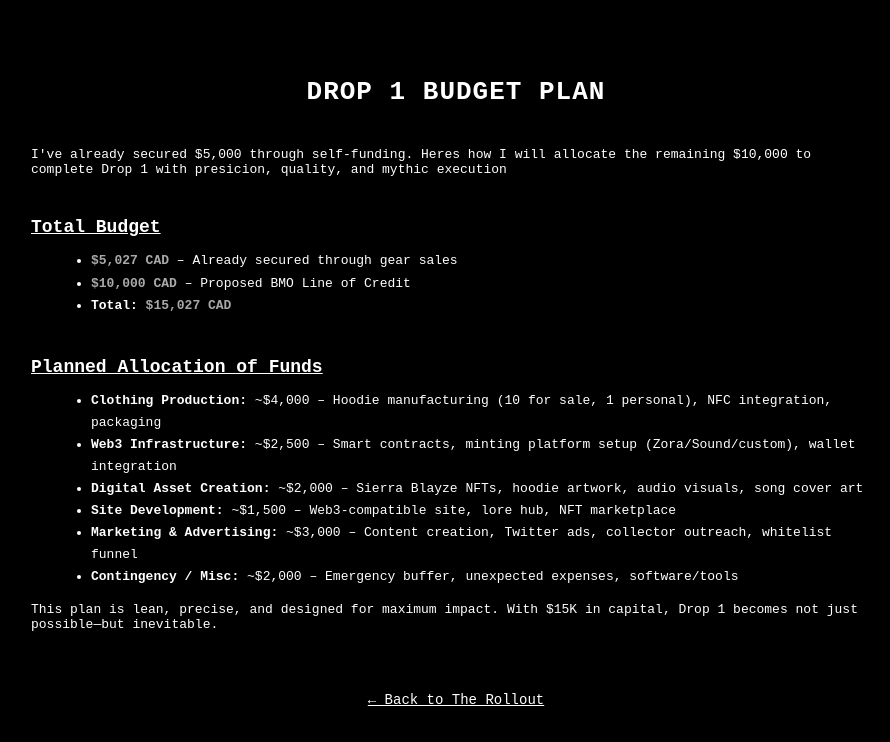
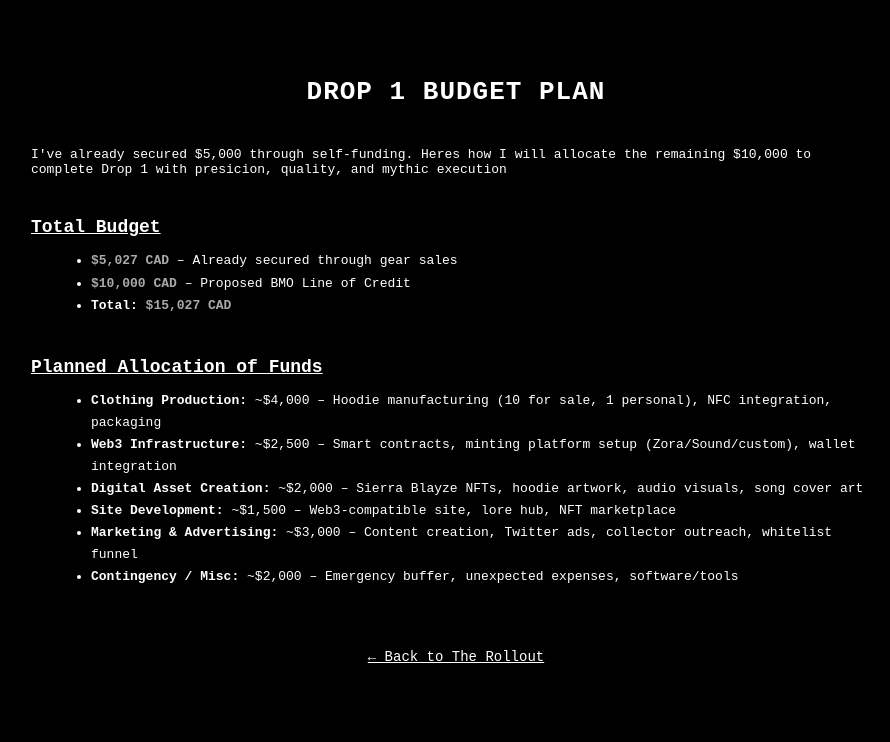
Before and after one commit to DivineTouchHQ/divine-touch-swordsman, a plain HTML site: page budget.html in a window 1280 px wide. Shown: the whole page, without its empty margins (184-1074 px from the left). Drawn offline with Linux system fonts and the light colour scheme.

Commit message:
Update budget.html

```diff
--- a/budget.html
+++ b/budget.html
@@ -66,8 +66,6 @@ font-size: 14px;
 <li><strong>Contingency / Misc:</strong> ~$2,000 – Emergency buffer, unexpected expenses, software/tools</li>
 </ul>
 
-<p>
-This plan is lean, precise, and designed for maximum impact. With $15K in capital, Drop 1 becomes not just possible—but inevitable.
 </p>
 
 <a class="back-link" href="rollout.html">← Back to The Rollout</a>
```
